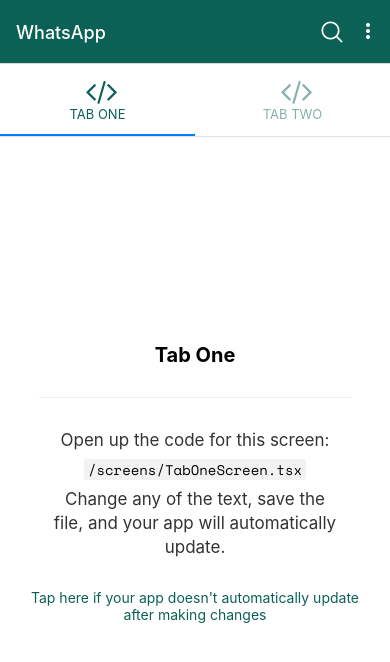
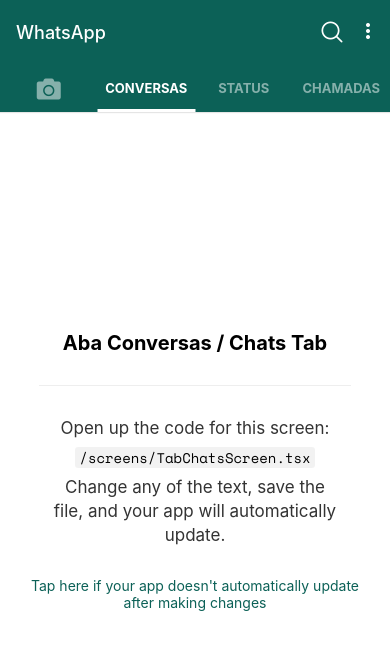
Before and after one commit to matvilaverde/local-whatsapp, a React Native app: screen /TabChats in a window 390 px wide. Shown: the top 662 px of the page. Built offline with nearby package versions, Linux system fonts and the light colour scheme; what expo-linking would draw is missing.

Commit message:
Creating all tabs screens

```diff
--- a/navigation/LinkingConfiguration.ts
+++ b/navigation/LinkingConfiguration.ts
@@ -15,14 +15,24 @@
     screens: {
       Root: {
         screens: {
-          TabOne: {
+          TabCamera: {
             screens: {
               TabOneScreen: 'one',
             },
           },
-          TabTwo: {
+          TabChats: {
             screens: {
               TabTwoScreen: 'two',
+            },
+          },
+          TabStatus: {
+            screens: {
+              TabThreeScreen: 'three',
+            },
+          },
+          TabCalls: {
+            screens: {
+              TabFourScreen: 'four',
             },
           },
         },
--- a/navigation/index.tsx
+++ b/navigation/index.tsx
@@ -3,22 +3,23 @@
  * https://reactnavigation.org/docs/getting-started
  *
  */
-import { FontAwesome } from '@expo/vector-icons';
+import { AntDesign, FontAwesome, FontAwesome5, MaterialCommunityIcons } from '@expo/vector-icons';
 import { createMaterialTopTabNavigator } from '@react-navigation/material-top-tabs';
 import { NavigationContainer, DefaultTheme, DarkTheme } from '@react-navigation/native';
 import { createNativeStackNavigator } from '@react-navigation/native-stack';
 import * as React from 'react';
 import { ColorSchemeName, Pressable, View } from 'react-native';
-import { AntDesign, MaterialCommunityIcons } from '@expo/vector-icons';
 
 import Colors from '../constants/Colors';
 import useColorScheme from '../hooks/useColorScheme';
+import { RootStackParamList, RootTabParamList, RootTabScreenProps } from '../types';
+import LinkingConfiguration from './LinkingConfiguration';
 import ModalScreen from '../screens/ModalScreen';
 import NotFoundScreen from '../screens/NotFoundScreen';
-import TabOneScreen from '../screens/TabOneScreen';
-import TabTwoScreen from '../screens/TabTwoScreen';
-import { RootStackParamList, RootTabParamList, RootTabScreenProps } from '../types';
-import LinkingConfiguration from './LinkingConfiguration';
+import TabCamera from '../screens/TabCamera';
+import TabChats from '../screens/TabChats';
+import TabStatus from '../screens/TabStatus';
+import TabCalls from '../screens/TabCalls';
 
 export default function Navigation({ colorScheme }: { colorScheme: ColorSchemeName }) {
   return (
@@ -42,6 +43,7 @@
       headerStyle: {
         backgroundColor: Colors.light.tint,
       },
+      headerShadowVisible: false,
       headerTintColor: Colors.light.background,
       headerTitleAlign: 'left',
     }}>
@@ -79,16 +81,33 @@
 
   return (
     <TopTab.Navigator
-      initialRouteName="TabOne"
+      initialRouteName="TabChats"
       screenOptions={{
-        tabBarActiveTintColor: Colors[colorScheme].tint,
+        tabBarActiveTintColor: Colors[colorScheme].background,
+        tabBarStyle: {
+          backgroundColor: Colors[colorScheme].tint,
+        },
+        tabBarIndicatorStyle: {
+          backgroundColor: Colors[colorScheme].background,
+          height: 3,
+        },
+        tabBarLabelStyle: {
+          fontWeight: 'bold',
+        },
       }}>
       <TopTab.Screen
-        name="TabOne"
-        component={TabOneScreen}
-        options={({ navigation }: RootTabScreenProps<'TabOne'>) => ({
-          title: 'Tab One',
-          tabBarIcon: ({ color }) => <TabBarIcon name="code" color={color} />,
+        name="TabCamera"
+        component={TabCamera}
+        options={{
+          tabBarIcon: ({ color }) => (<FontAwesome5 name="camera" size={24} color={color} />),
+          tabBarShowLabel: false,
+        }}
+      />
+      <TopTab.Screen
+        name="TabChats"
+        component={TabChats}
+        options={({ navigation }: RootTabScreenProps<'TabChats'>) => ({
+          title: 'Conversas',
           headerRight: () => (
             <Pressable
               onPress={() => navigation.navigate('Modal')}
@@ -106,11 +125,17 @@
         })}
       />
       <TopTab.Screen
-        name="TabTwo"
-        component={TabTwoScreen}
+        name="TabStatus"
+        component={TabStatus}
         options={{
-          title: 'Tab Two',
-          tabBarIcon: ({ color }) => <TabBarIcon name="code" color={color} />,
+          title: 'Status',
+        }}
+      />
+      <TopTab.Screen
+        name="TabCalls"
+        component={TabCalls}
+        options={{
+          title: 'Chamadas',
         }}
       />
     </TopTab.Navigator>
--- /dev/null
+++ b/screens/TabCalls.tsx
@@ -0,0 +1,31 @@
+import { StyleSheet } from 'react-native';
+
+import EditScreenInfo from '../components/EditScreenInfo';
+import { Text, View } from '../components/Themed';
+
+export default function TabCalls() {
+  return (
+    <View style={styles.container}>
+      <Text style={styles.title}>Aba Chamadas / Calls tab</Text>
+      <View style={styles.separator} lightColor="#eee" darkColor="rgba(255,255,255,0.1)" />
+      <EditScreenInfo path="/screens/TabCalls.tsx" />
+    </View>
+  );
+}
+
+const styles = StyleSheet.create({
+  container: {
+    flex: 1,
+    alignItems: 'center',
+    justifyContent: 'center',
+  },
+  title: {
+    fontSize: 20,
+    fontWeight: 'bold',
+  },
+  separator: {
+    marginVertical: 30,
+    height: 1,
+    width: '80%',
+  },
+});
--- /dev/null
+++ b/screens/TabCamera.tsx
@@ -0,0 +1,31 @@
+import { StyleSheet } from 'react-native';
+
+import EditScreenInfo from '../components/EditScreenInfo';
+import { Text, View } from '../components/Themed';
+
+export default function TabCamera() {
+  return (
+    <View style={styles.container}>
+      <Text style={styles.title}>Tab Two</Text>
+      <View style={styles.separator} lightColor="#eee" darkColor="rgba(255,255,255,0.1)" />
+      <EditScreenInfo path="/screens/TabCamera.tsx" />
+    </View>
+  );
+}
+
+const styles = StyleSheet.create({
+  container: {
+    flex: 1,
+    alignItems: 'center',
+    justifyContent: 'center',
+  },
+  title: {
+    fontSize: 20,
+    fontWeight: 'bold',
+  },
+  separator: {
+    marginVertical: 30,
+    height: 1,
+    width: '80%',
+  },
+});
--- a/screens/TabOneScreen.tsx
+++ b/screens/TabChats.tsx
@@ -4,12 +4,12 @@
 import { Text, View } from '../components/Themed';
 import { RootTabScreenProps } from '../types';
 
-export default function TabOneScreen({ navigation }: RootTabScreenProps<'TabOne'>) {
+export default function TabChatsScreen({ navigation }: RootTabScreenProps<'TabChats'>) {
   return (
     <View style={styles.container}>
-      <Text style={styles.title}>Tab One</Text>
+      <Text style={styles.title}>Aba Conversas / Chats Tab</Text>
       <View style={styles.separator} lightColor="#eee" darkColor="rgba(255,255,255,0.1)" />
-      <EditScreenInfo path="/screens/TabOneScreen.tsx" />
+      <EditScreenInfo path="/screens/TabChatsScreen.tsx" />
     </View>
   );
 }
--- a/screens/TabTwoScreen.tsx
+++ b/screens/TabStatus.tsx
@@ -3,12 +3,12 @@
 import EditScreenInfo from '../components/EditScreenInfo';
 import { Text, View } from '../components/Themed';
 
-export default function TabTwoScreen() {
+export default function TabStatus() {
   return (
     <View style={styles.container}>
-      <Text style={styles.title}>Tab Two</Text>
+      <Text style={styles.title}>Aba Status / Status Tab</Text>
       <View style={styles.separator} lightColor="#eee" darkColor="rgba(255,255,255,0.1)" />
-      <EditScreenInfo path="/screens/TabTwoScreen.tsx" />
+      <EditScreenInfo path="/screens/TabStatus.tsx" />
     </View>
   );
 }
--- a/types.tsx
+++ b/types.tsx
@@ -25,8 +25,10 @@
 >;
 
 export type RootTabParamList = {
-  TabOne: undefined;
-  TabTwo: undefined;
+  TabCamera: undefined;
+  TabChats: undefined;
+  TabStatus: undefined;
+  TabCalls: undefined;
 };
 
 export type RootTabScreenProps<Screen extends keyof RootTabParamList> = CompositeScreenProps<
```
